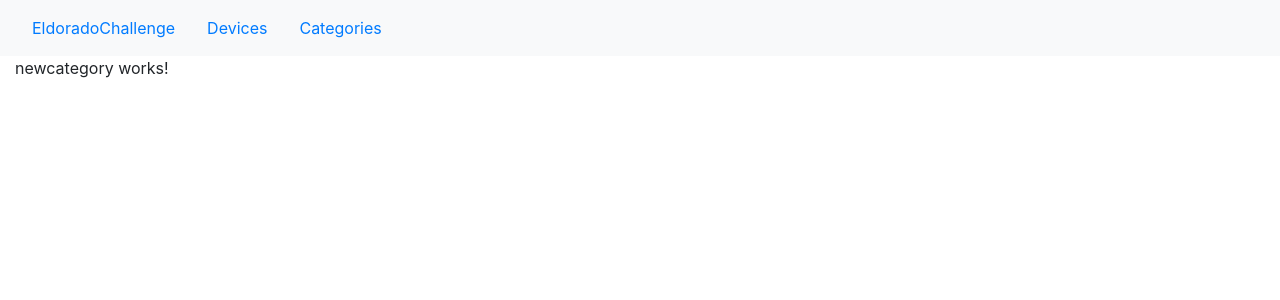
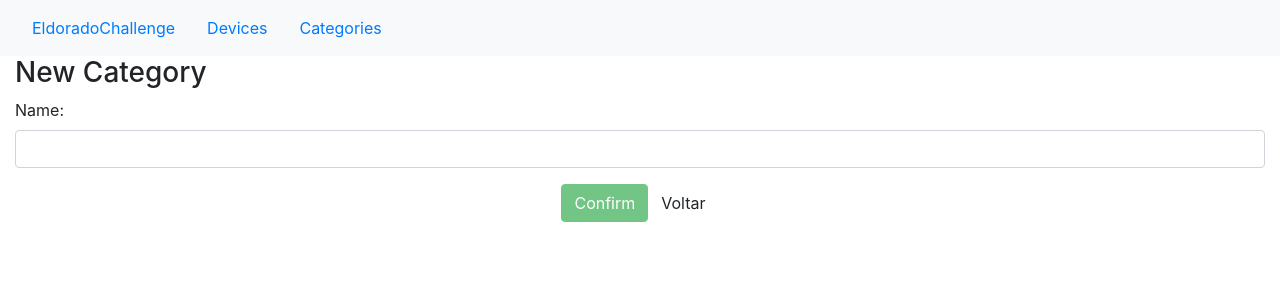
Before and after one commit to sergioferreirajr/eldoradoTest072020, an Angular app in the folder deviceMng/: page /categories/newcategory in a window 1280 px wide. Shown: the top 300 px of the page. Built offline with nearby package versions, Linux system fonts and the light colour scheme.

Commit message:
Formularios de NEW/CREATE

```diff
--- a/deviceMng/src/app/category/newcategory.component.html
+++ b/deviceMng/src/app/category/newcategory.component.html
@@ -1 +1,36 @@
-<p>newcategory works!</p>
+<h3>New Category</h3>
+
+<div class="well">
+  <form #formCategory="ngForm">
+    <div class="form-group">
+      <!-- NAME -->
+      <label for="name">Name:</label>
+      <input type="text" class="form-control" id="name" name="name"
+        [(ngModel)]="category.name" #name="ngModel"
+        maxlength="128" required>
+      <div *ngIf="name.errors && (name.dirty || name.touched)"
+            class="alert alert-danger">
+        <div [hidden]="!name.errors.required">
+          Type the Category Name
+        </div>
+        <div [hidden]="!name.errors.maxlength">
+          The Category Name could not have more than 128 chars
+        </div>
+      </div>
+    </div>
+
+    <div class="form-group text-center">
+      <input
+        type="submit"
+        class="btn btn-success"
+        (click)="newCategory()"
+        value="Confirm"
+        [disabled]="!formCategory.form.valid">
+      <a [routerLink]="['/categories']"
+        class="btn btn-default">
+        <span class="glyphicon glyphicon-chevron-left"
+          aria-hidden="true"></span> Voltar
+      </a>
+    </div>
+  </form>
+</div>
--- a/deviceMng/src/app/category/newcategory.component.ts
+++ b/deviceMng/src/app/category/newcategory.component.ts
@@ -1,4 +1,8 @@
-import { Component, OnInit } from '@angular/core';
+import { Component, OnInit, ViewChild  } from '@angular/core';
+import { NgForm } from '@angular/forms';
+import { Router } from '@angular/router';
+import { Category } from '../category/category.model';
+import { DataService } from '../services/data.service';
 
 @Component({
   selector: 'app-newcategory',
@@ -7,9 +11,19 @@ import { Component, OnInit } from '@angular/core';
 })
 export class NewcategoryComponent implements OnInit {
 
-  constructor() { }
+  @ViewChild('formCategory', {static: true}) formCategory: NgForm;
+  category: Category;
+
+  constructor(private dataService: DataService, private router: Router) { }
 
   ngOnInit() {
+    this.category = new Category();
   }
 
+  newCategory(): void {
+    if(this.formCategory.form.valid){
+      this.dataService.newCategory(this.category);
+      this.router.navigate(["/categories"]);
+    }
+  }
 }
--- a/deviceMng/src/app/device/newdevice.component.html
+++ b/deviceMng/src/app/device/newdevice.component.html
@@ -1 +1,71 @@
-<p>newdevice works!</p>
+<h3>New Device</h3>
+
+<div class="well">
+  <form #formDevice="ngForm">
+    <div class="form-group">
+      <!-- CATEGORY -->
+      <label for="power">Category</label>
+      <select class="form-control"  id="category" name="category"
+          [(ngModel)]="device.categoryId" #category="ngModel" required>
+        <option *ngFor="let category of getCategories()" [value]="category.id">{{category.name}}</option>
+      </select>
+      <div *ngIf="category.errors && (category.dirty || category.touched)"
+            class="alert alert-danger">
+        <div [hidden]="!category.errors.required">
+          Select a Category
+        </div>
+      </div>
+
+      <!-- COLOR -->
+      <label for="color">Color:</label>
+      <input type="text" class="form-control" id="color" name="color"
+        [(ngModel)]="device.color" #color="ngModel" pattern="[a-zA-Z]*"
+        maxlength="16" required>
+      <div *ngIf="color.errors && (color.dirty || color.touched)"
+            class="alert alert-danger">
+        <div [hidden]="!color.errors.required">
+          Type the Device Color
+        </div>
+        <div [hidden]="!color.errors.maxlength">
+          The Color text could not have more than 16 letters
+        </div>
+        <div [hidden]="!color.errors.pattern">
+          The Color name should have only letters
+        </div>
+      </div>
+
+      <!-- PARTNUMBER -->
+      <label for="partnumber">PartNumber:</label>
+      <input type="number" class="form-control" id="partnumber" name="partnumber"
+        [(ngModel)]="device.partNumber" #partnumber="ngModel" max=2147483647
+        onkeypress="return (event.charCode == 8 || event.charCode == 0 || event.charCode == 13) ? null : event.charCode >= 48 && event.charCode <= 57"
+        min="0" required>
+      <div *ngIf="partnumber.errors && (partnumber.dirty || partnumber.touched)"
+            class="alert alert-danger">
+        <div [hidden]="!partnumber.errors.max">
+          The PartNumber should be less than 2147483647
+        </div>
+        <div [hidden]="!partnumber.errors.required">
+          Type the Device PartNumber
+        </div>
+        <div [hidden]="!partnumber.errors.min">
+          The PartNumber could not be negative
+        </div>
+      </div>
+    </div>
+
+    <div class="form-group text-center">
+      <input
+        type="submit"
+        class="btn btn-success"
+        (click)="newDevice()"
+        value="Confirm"
+        [disabled]="!formDevice.form.valid">
+      <a [routerLink]="['/devices']"
+        class="btn btn-default">
+        <span class="glyphicon glyphicon-chevron-left"
+          aria-hidden="true"></span> Voltar
+      </a>
+    </div>
+  </form>
+</div>
--- a/deviceMng/src/app/device/newdevice.component.ts
+++ b/deviceMng/src/app/device/newdevice.component.ts
@@ -1,4 +1,9 @@
-import { Component, OnInit } from '@angular/core';
+import { Component, OnInit, ViewChild } from '@angular/core';
+import { Device } from './device.model';
+import { DataService } from '../services/data.service';
+import { NgForm } from '@angular/forms';
+import { Router } from '@angular/router';
+import { Category } from '../category/category.model';
 
 @Component({
   selector: 'app-newdevice',
@@ -7,9 +12,23 @@ import { Component, OnInit } from '@angular/core';
 })
 export class NewdeviceComponent implements OnInit {
 
-  constructor() { }
+  @ViewChild('formDevice', {static: true}) formDevice: NgForm;
+  device: Device;
+
+  constructor(private dataService: DataService, private router: Router) { }
 
   ngOnInit() {
+    this.device = new Device();
   }
 
+  newDevice(): void {
+    if(this.formDevice.form.valid){
+      this.dataService.newDevice(this.device);
+      this.router.navigate(["/devices"]);
+    }
+  }
+
+  getCategories(): Category[]{
+    return this.dataService.getCategories();
+  }
 }
```
